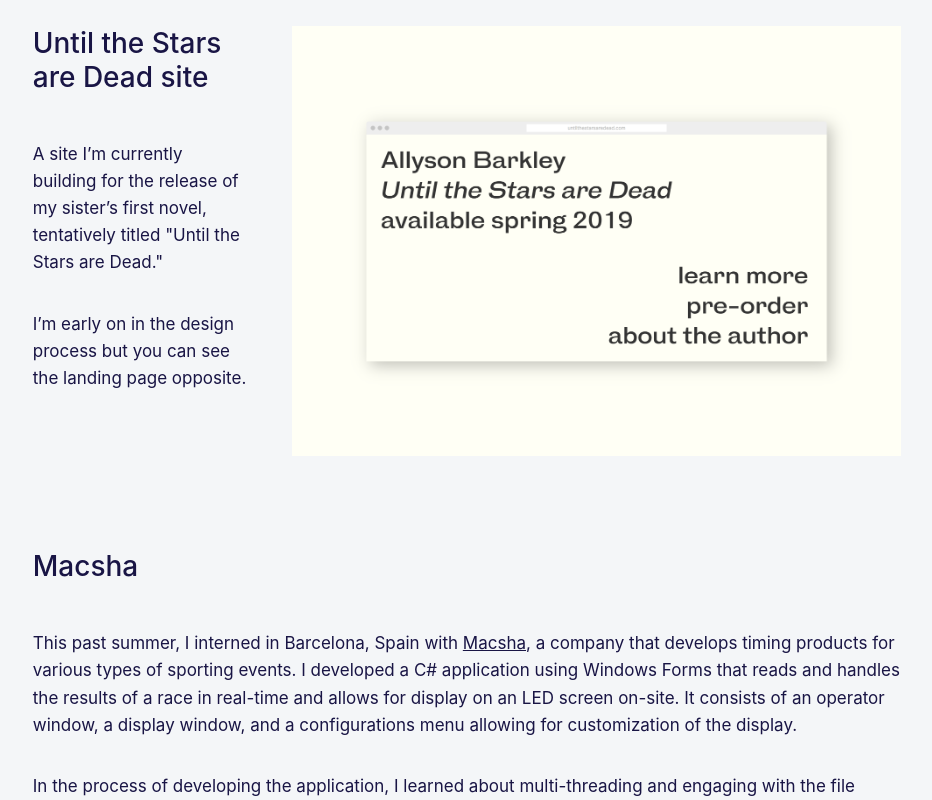
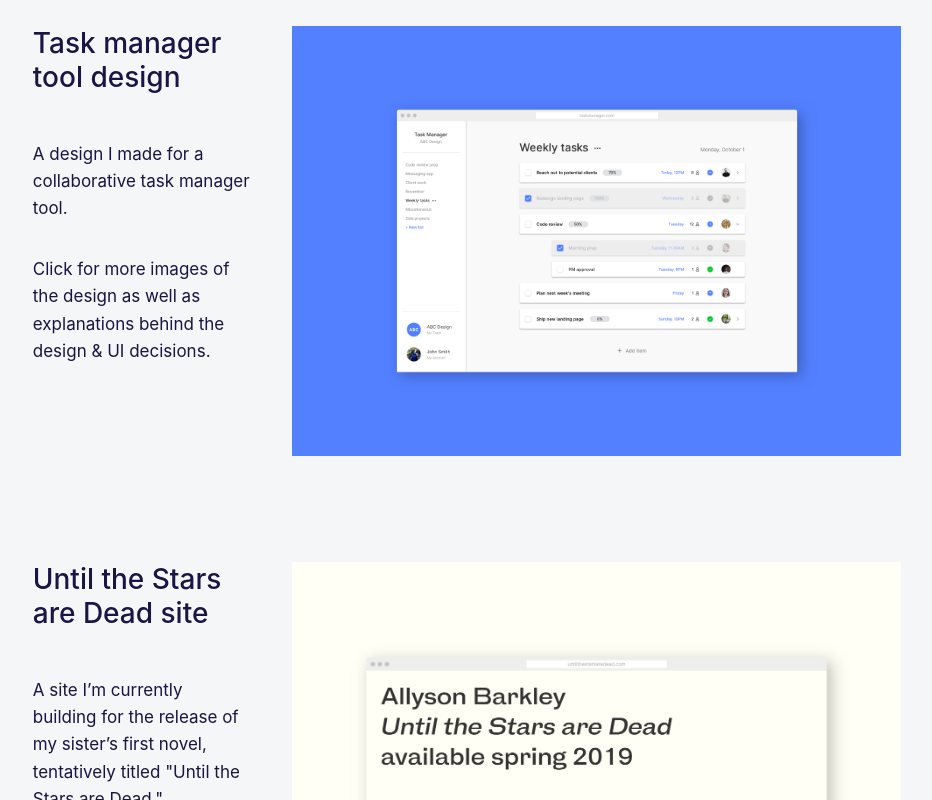
Before and after one commit to johnbarkley/personal, a React (Create React App) app: page / in a window 1280 px wide. Shown: the part 1900-2700 px from the top of the page, without its empty margins (172-1104 px from the left). Built offline with nearby package versions, Linux system fonts and the light colour scheme.

Commit message:
add new project

```diff
--- a/src/App.js
+++ b/src/App.js
@@ -10,6 +10,7 @@ import Link from './components/Link'
 import throwwImg from './assets/throww.png'
 import conocImg from './assets/conoc.png'
 import mockuppImg from './assets/mockupp.png'
+import taskManagerImg from './assets/taskManager.png'
 import resume from './assets/JohnBarkleyResume.pdf'
 
 class App extends Component {
@@ -53,6 +54,15 @@ class App extends Component {
                     </Project>
 
                     <Project
+                    name='Task manager tool design'
+                    link='https://github.com/johnbarkley/task-manager'
+                    src={taskManagerImg}
+                    bgColor='5280FF'>
+                        <p>A design I made for a collaborative task manager tool.</p>
+                        <p>Click for more images of the design as well as explanations behind the design & UI decisions.</p>
+                    </Project>
+
+                    <Project
                     name='Until the Stars are Dead site'
                     src={conocImg}
                     bgColor='FFFFF5'>
```
Also changed, not shown: src/assets/taskManager.png (added).
